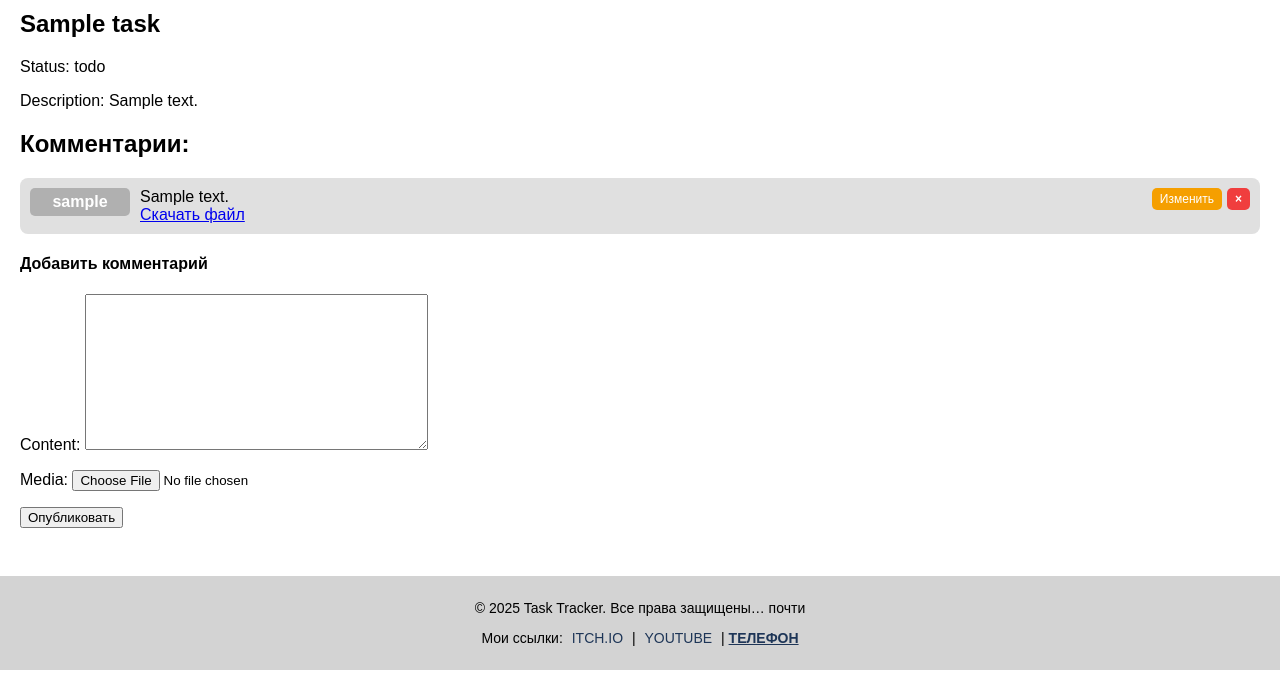
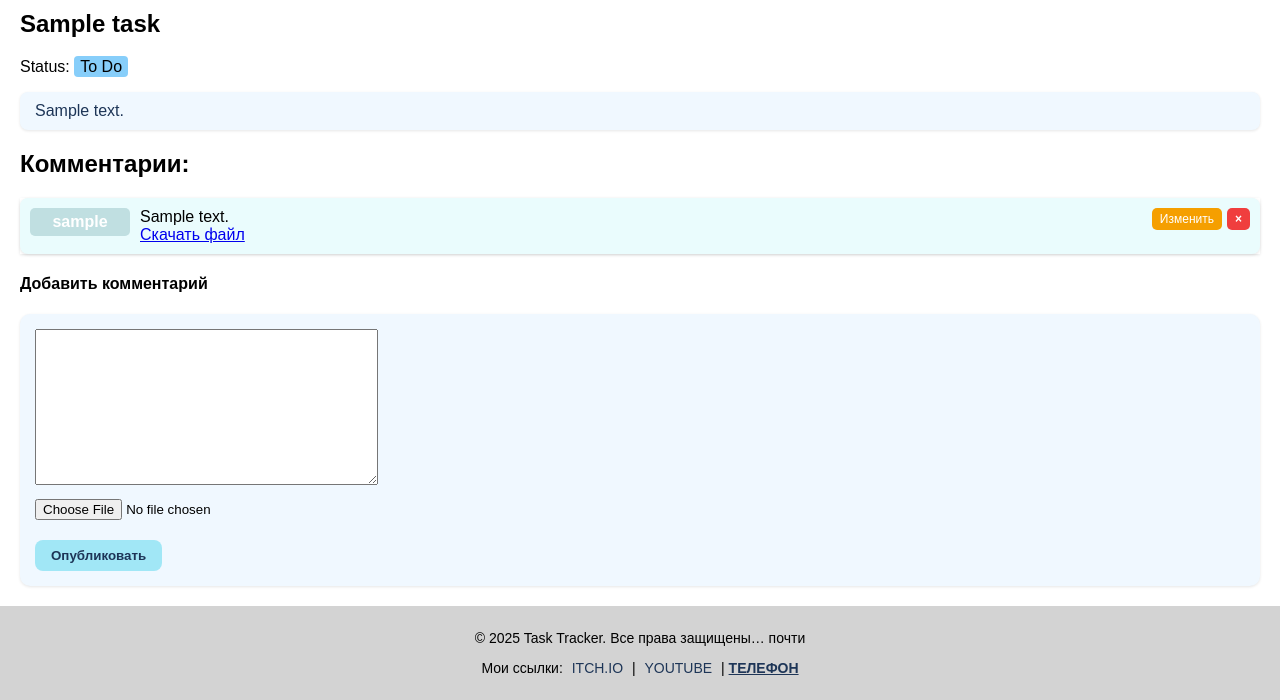
Before and after one commit to Andrei1290/Task_tracker, a Django app: page /1/ in a window 1280 px wide. Shown: the part 130-830 px from the top of the page. Before the commit the page ends 800 px from the top, so only its background shows below. Run offline with Django 5.2, Linux system fonts and the light colour scheme; tables that the repository leaves empty hold one stand-in row (values such as "Sample post").

Commit message:
Третий пуш. Лучше дизайн, и фишки крутые

```diff
--- a/static/css/styles.css
+++ b/static/css/styles.css
@@ -141,18 +141,20 @@ footer p a:hover, footer p .clickable:hover {
     flex-direction: column;
     gap: 10px;
     margin-top: 15px;
+    box-shadow: 0 1px 3px rgba(0,0,0,0.1);
 }
 
 .comment {
     display: flex;
-    background-color: #e0e0e0;
+    background-color: #eafcfd;
     border-radius: 8px;
     padding: 10px;
     align-items: flex-start;
+    box-shadow: 0 1px 3px rgba(0,0,0,0.1);
 }
 
 .comment-author {
-    background-color: #b0b0b0;
+    background-color: #c0dfe1;
     color: white;
     padding: 5px 10px;
     border-radius: 5px;
@@ -203,6 +205,40 @@ footer p a:hover, footer p .clickable:hover {
     background-color: #c92a2a;
 }
 
+.add-comment form {
+    background-color: #f0f8ff;
+    padding: 15px;
+    border-radius: 10px;
+    box-shadow: 0 1px 3px rgba(0,0,0,0.1);
+    margin-top: 15px;
+}
+
+.add-comment button {
+    background-color: #a1e7f6; /* желтая кнопка */
+    color: #1d3557;
+    border: none;
+    padding: 8px 16px;
+    border-radius: 8px;
+    cursor: pointer;
+    font-weight: bold;
+    transition: background-color 0.2s, transform 0.2s;
+    margin-top: 10px;
+}
+
+.add-comment button:hover {
+    background-color: #92d6e5;
+    transform: translateY(-1px);
+}
+
+.add-comment .form-field {
+    margin-bottom: 10px;
+}
+
+.add-comment input[type="file"] {
+    display: block;
+    margin-top: 5px;
+}
+
 
 
 .task-card {
@@ -228,15 +264,15 @@ footer p a:hover, footer p .clickable:hover {
 
 /* Статусы */
 .task-card[data-status="done"]::before {
-    background-color: #28a745;
+    background-color: lightgreen;
 }
 
 .task-card[data-status="in_progress"]::before {
-    background-color: #0d6efd;
+    background-color: darkcyan;
 }
 
 .task-card[data-status="todo"]::before {
-    background-color: #fd7e14;
+    background-color: lightskyblue;
 }
 
 
@@ -343,3 +379,31 @@ footer p a:hover, footer p .clickable:hover {
     object-fit: contain; /* масштабируем внутри контейнера */
     flex-shrink: 0;     /* чтобы картинка не сжималась */
 }
+
+.status-label.todo {
+    background-color: lightskyblue;
+    color: black;
+    padding: 2px 6px;
+    border-radius: 4px;
+}
+.status-label.in_progress {
+    background-color: darkcyan;
+    color: black;
+    padding: 2px 6px;
+    border-radius: 4px;
+}
+.status-label.done {
+    background-color: lightgreen;
+    color: black;
+    padding: 2px 6px;
+    border-radius: 4px;
+}
+
+.task-desc {
+    background-color: #f0f8ff; /* светлый фон */
+    padding: 10px 15px;
+    border-radius: 8px;
+    margin-top: 10px;
+    box-shadow: 0 1px 3px rgba(0,0,0,0.1);
+    color: #1d3557;
+}
--- /dev/null
+++ b/static/js/comment_delete_confirm.js
@@ -0,0 +1,86 @@
+document.addEventListener('DOMContentLoaded', () => {
+    document.querySelectorAll('.delete-comment-btn').forEach(btn => {
+        btn.addEventListener('click', () => {
+            const commentDiv = btn.closest('.comment');
+
+            // Скрываем кнопку ×
+            btn.style.display = 'none';
+
+            // Создаем блок подтверждения
+            const confirmDiv = document.createElement('div');
+            confirmDiv.style.display = 'flex';
+            confirmDiv.style.gap = '5px';
+            confirmDiv.style.marginTop = '5px';
+
+            const text = document.createElement('span');
+            text.textContent = 'Точно хотите удалить?';
+
+            const yesBtn = document.createElement('button');
+            yesBtn.textContent = 'Да';
+            yesBtn.style.backgroundColor = '#f03e3e';
+            yesBtn.style.color = 'white';
+            yesBtn.style.border = 'none';
+            yesBtn.style.borderRadius = '5px';
+            yesBtn.style.padding = '2px 5px';
+            yesBtn.style.cursor = 'pointer';
+
+            const noBtn = document.createElement('button');
+            noBtn.textContent = 'Отмена';
+            noBtn.style.backgroundColor = '#ccc';
+            noBtn.style.color = 'black';
+            noBtn.style.border = 'none';
+            noBtn.style.borderRadius = '5px';
+            noBtn.style.padding = '2px 5px';
+            noBtn.style.cursor = 'pointer';
+
+            confirmDiv.appendChild(text);
+            confirmDiv.appendChild(yesBtn);
+            confirmDiv.appendChild(noBtn);
+
+            commentDiv.querySelector('.comment-actions').appendChild(confirmDiv);
+
+            // Обработчик отмены
+            noBtn.addEventListener('click', () => {
+                confirmDiv.remove();
+                btn.style.display = 'inline-block';
+            });
+
+            // Обработчик подтверждения через fetch POST
+            yesBtn.addEventListener('click', () => {
+                const url = btn.getAttribute('data-url');
+
+                fetch(url, {
+                    method: 'POST',
+                    headers: {
+                        'X-CSRFToken': getCookie('csrftoken')
+                    }
+                })
+                .then(response => {
+                    if (response.ok) {
+                        // Просто убираем комментарий с экрана
+                        commentDiv.remove();
+                    } else {
+                        alert('Ошибка при удалении комментария');
+                    }
+                })
+                .catch(() => alert('Ошибка при удалении комментария'));
+            });
+        });
+    });
+});
+
+// Функция для получения CSRF токена
+function getCookie(name) {
+    let cookieValue = null;
+    if (document.cookie && document.cookie !== '') {
+        const cookies = document.cookie.split(';');
+        for (let i = 0; i < cookies.length; i++) {
+            const cookie = cookies[i].trim();
+            if (cookie.substring(0, name.length + 1) === (name + '=')) {
+                cookieValue = decodeURIComponent(cookie.substring(name.length + 1));
+                break;
+            }
+        }
+    }
+    return cookieValue;
+}
--- a/templates/task_tracker/task_detail.html
+++ b/templates/task_tracker/task_detail.html
@@ -1,10 +1,16 @@
 {% extends 'base.html' %}
 {% block content %}
 {% load custom_tag %}
+{% load static %}
 
 <h2>{{ task.title }}</h2>
-<p>Status: {{ task.status }}</p>
-<p>Description: {{ task.description }}</p>
+<p>Status:
+    <span class="status-label {{ task.status }}">
+        {{ task.get_status_display }}
+    </span>
+</p>
+
+<p class="task-desc">{{ task.description }}</p>
 <h2>Комментарии:</h2>
 
 <div class="comments">
@@ -31,7 +37,7 @@
         </div>
         <div class="comment-actions">
             <a href="{% url 'comment-update' comment.pk %}" class="edit-comment-btn">Изменить</a>
-            <a href="{% url 'comment-delete' comment.pk %}" class="delete-comment-btn">×</a>
+            <span class="delete-comment-btn" data-url="{% url 'comment-delete' comment.pk %}">×</span>
         </div>
     </div>
     {% empty %}
@@ -45,10 +51,24 @@
     <h4>Добавить комментарий</h4>
     <form method="post" enctype="multipart/form-data">
         {% csrf_token %}
-        {{ comment_form.as_p }}
+
+        {{ comment_form.non_field_errors }}
+
+        <div class="form-field">
+            {{ comment_form.content.errors }}
+            {{ comment_form.content }}
+        </div>
+
+        <div class="form-field">
+            {{ comment_form.media.errors }}
+            {{ comment_form.media }}
+        </div>
+
         <button type="submit">Опубликовать</button>
     </form>
+
 </div>
 
+<script src="{% static 'js/comment_delete_confirm.js' %}"></script>
 
 {% endblock %}
--- a/templates/task_tracker/task_list.html
+++ b/templates/task_tracker/task_list.html
@@ -16,7 +16,7 @@
 <a href="{% url 'task-detail' task.pk %}" class="task-link">
     <div class="task-card" data-status="{{ task.status }}">
         <span class="task-title">{{ task.title }}</span>
-        <p class="task-status">{{ task.status }}</p>
+        <p class="task-status">{{ task.get_status_display }}</p>
     </div>
 </a>
 {% empty %}
```
